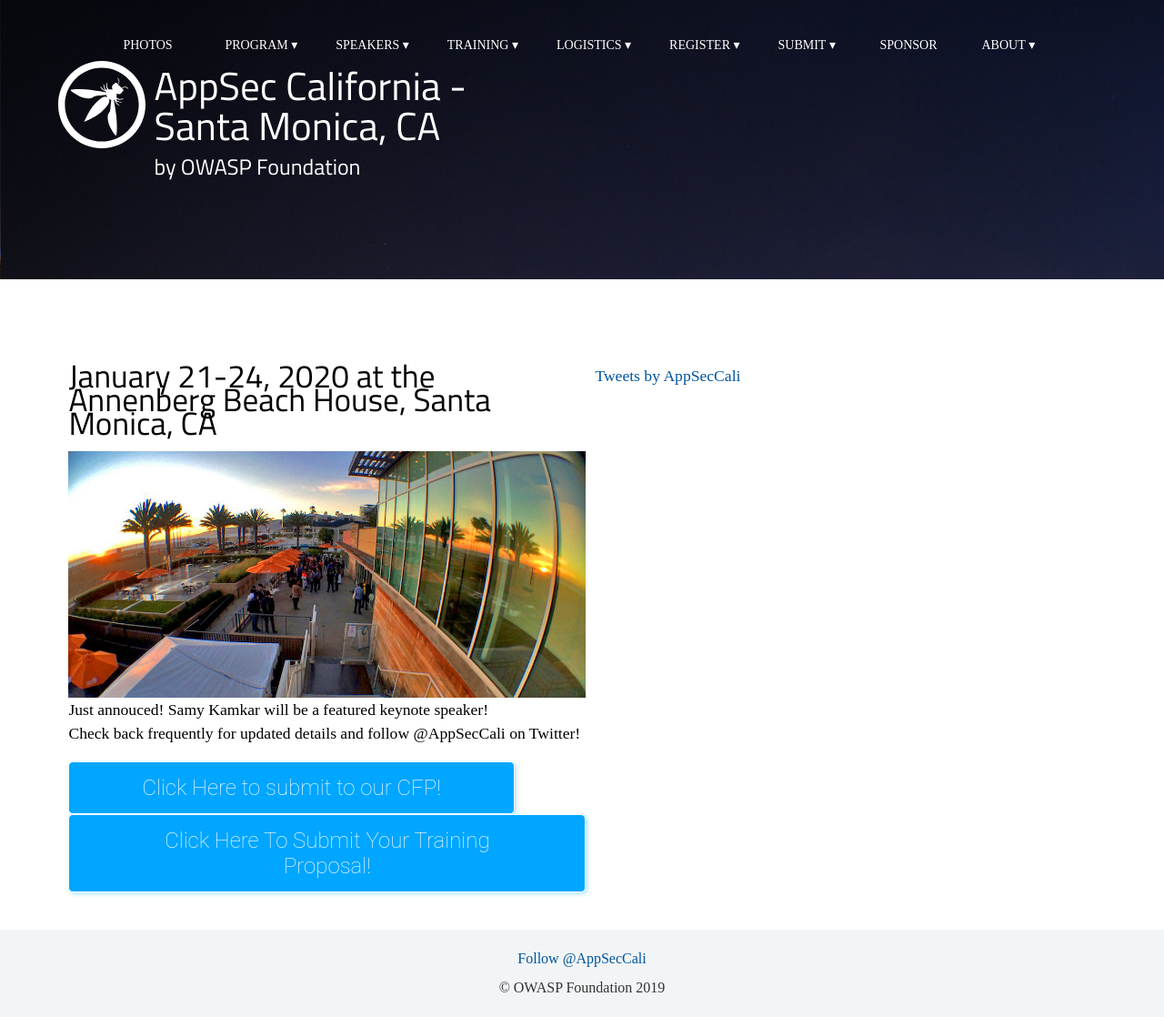
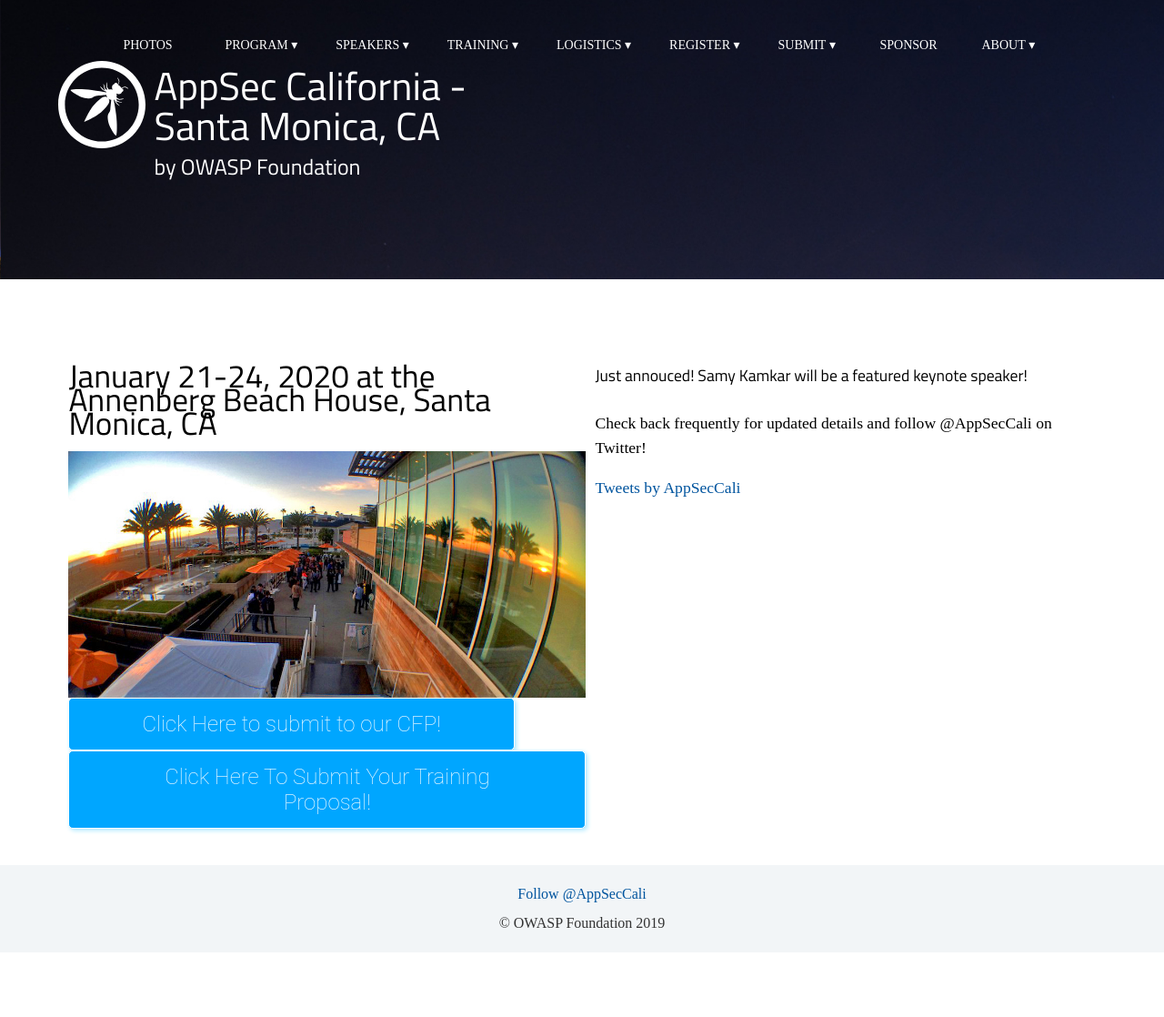
Before and after one commit to OWASP/2020-appseccalifornia, a Jekyll site: the page built from index.html, in a window 1280 px wide. Shown: the whole page at 91% size. Built offline with Jekyll 4.4.1, drawn with Linux system fonts in a browser that asks for light colours; some web fonts are replaced; comment, search, counter and statistics services are not loaded; after the commit the page ends 1047 px from its top, so only the background shows below that.

Commit message:
moving things around

```diff
--- a/index.html
+++ b/index.html
@@ -16,14 +16,15 @@
 <br>
 <br>
 <br>
-<br>
-<div><strong>Just annouced! Samy Kamkar will be a featured keynote speaker!</strong>
-<br>
-<p>Check back frequently for updated details and follow @AppSecCali on Twitter!</p></div>
 <div><button name="cfpBUton" class="button" onclick="window.location.href='https://owasp.submittable.com/submit/147365/app    sec-callifornia-2020-call-for-presentations';">Click Here to submit to our CFP!</button></div>
 <div><button name="cftButton" class="button" onclick="window.location.href='https://owasp.submittable.com/submit/147366/ap    psec-callifornia-2020-call-for-trainers';">Click Here To Submit Your Training Proposal!</button></div>
 </div>
 <div class="column">
+<div>
+<h3>Just annouced! Samy Kamkar will be a featured keynote speaker!</h3>
+ <br>
+ <p>Check back frequently for updated details and follow @AppSecCali on Twitter!</p>
+</div>
 <div>
 <a class="twitter-timeline" href="https://twitter.com/AppSecCali?ref_src=twsrc%5Etfw">Tweets by AppSecCali</a> <script async src="https://platform.twitter.com/widgets.js" charset="utf-8"></script>
 </div>
```
